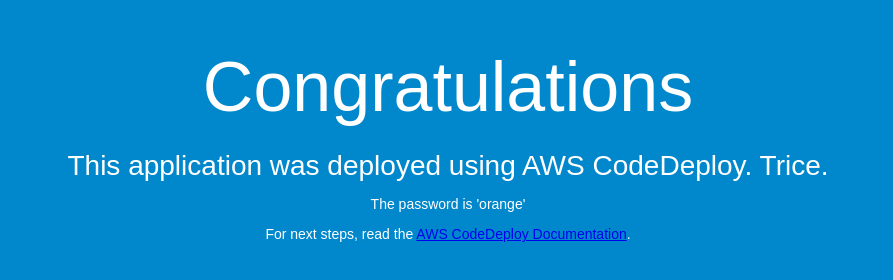
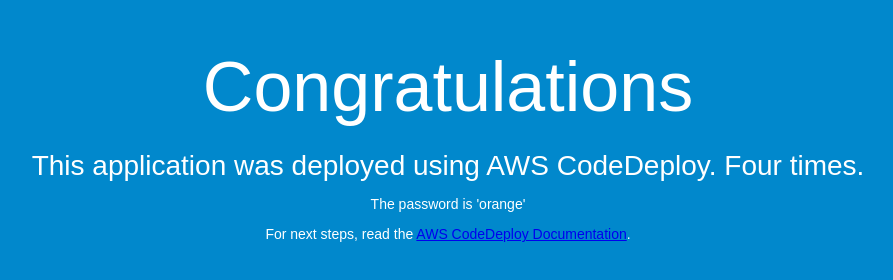
Before and after one commit to tero-tester/code_deploy_test, a plain HTML site: page index.html in a window 1280 px wide. Shown: the whole page, without its empty margins (192-1085 px from the left). Drawn offline with Linux system fonts and the light colour scheme.

Commit message:
Update index.html

```diff
--- a/index.html
+++ b/index.html
@@ -27,7 +27,7 @@
 <body>
   <div align="center">
     <h1>Congratulations</h1>
-    <h2>This application was deployed using AWS CodeDeploy. Trice.</h2>
+    <h2>This application was deployed using AWS CodeDeploy. Four times.</h2>
     <p>The password is 'orange'</p>
     <p>For next steps, read the <a href="http://aws.amazon.com/documentation/codedeploy">AWS CodeDeploy Documentation</a>.</p>
   </div>
```
